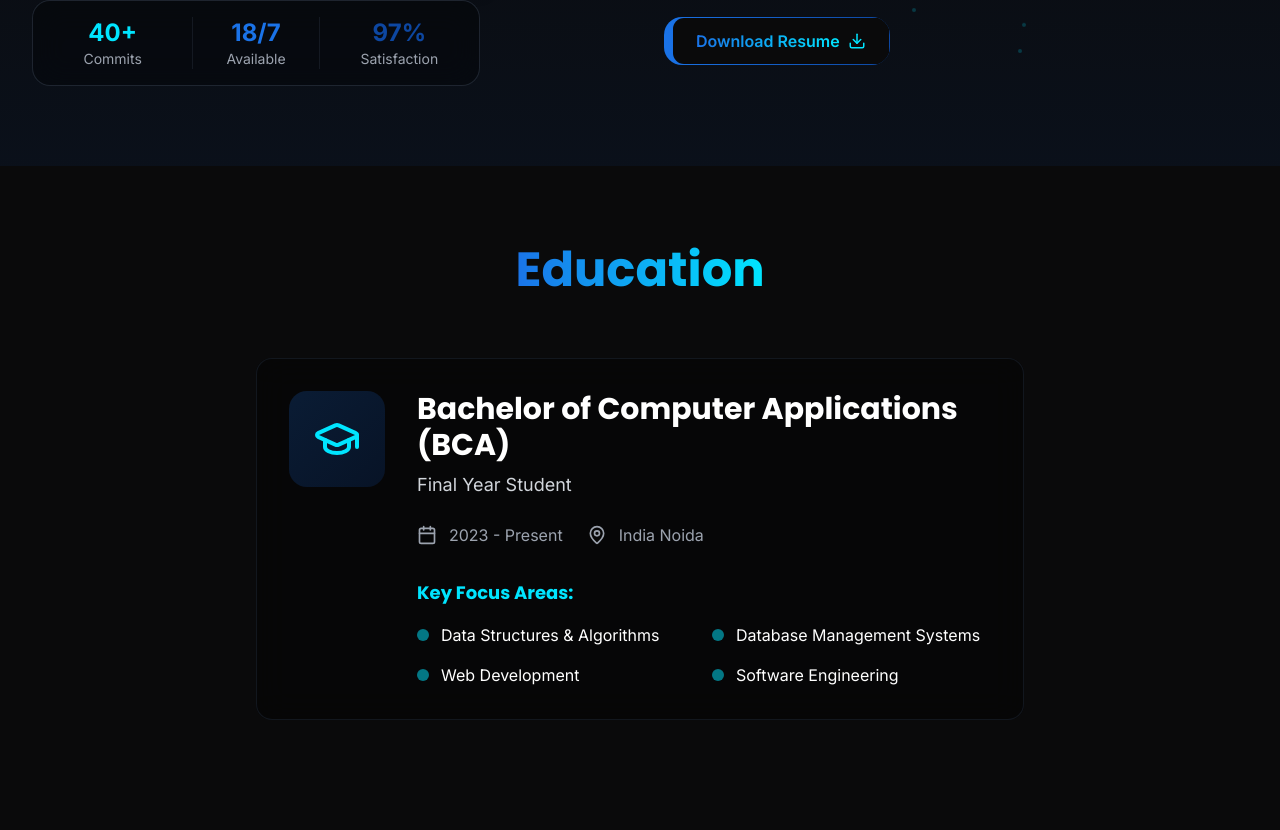
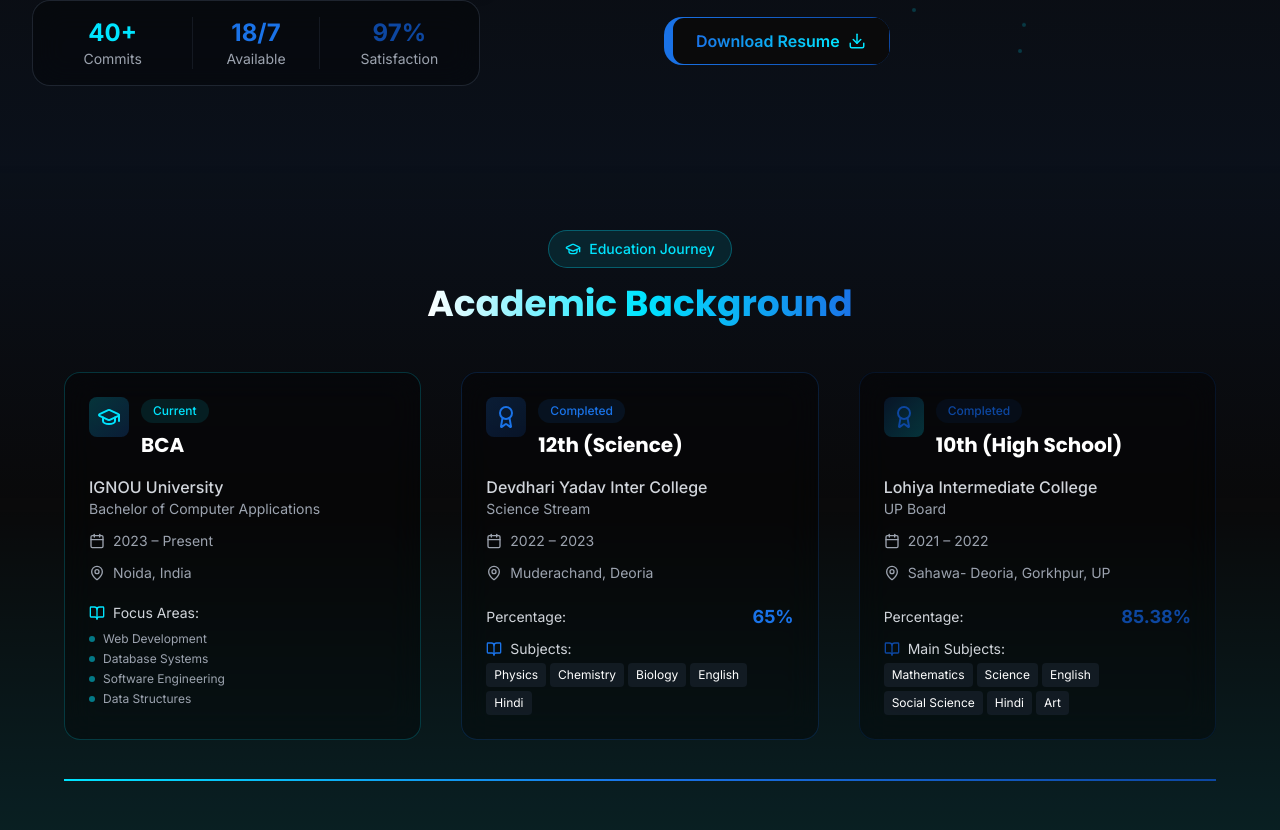
Before and after one commit to yuvraj-singh-0001/my-portfolio, a React (Vite) app in the folder client/: page / in a window 1280 px wide. Shown: the part 1510-2340 px from the top of the page. Built offline with nearby package versions, Linux system fonts and the light colour scheme.

Commit message:
feat: add the right resumje and also keep resposible on the ui

```diff
--- a/client/src/components/sections/Education.jsx
+++ b/client/src/components/sections/Education.jsx
@@ -1,62 +1,212 @@
 import React from 'react';
-import { GraduationCap, Calendar, MapPin } from 'lucide-react';
+import { GraduationCap, Calendar, MapPin, Award, BookOpen } from 'lucide-react';
 
 const Education = () => {
   return (
-    <section id="education" className="py-20 relative">
-      <div className="container mx-auto px-6">
-        <div className="text-center mb-16">
-          <h2 className="font-poppins text-4xl md:text-5xl font-bold mb-6">
-            <span className="bg-gradient-to-r from-accent to-neon-500 bg-clip-text text-transparent">
-              Education
+    <section id="education" className="py-12  mb-5 md:py-16 relative">
+      {/* Background */}
+      <div className="absolute inset-0 bg-gradient-to-b from-secondary/10 via-transparent to-neon-500/10"></div>
+
+      <div className="container mx-auto px-4 sm:px-6 lg:px-8 relative z-10">
+        {/* Header */}
+        <div className="text-center mb-8 md:mb-12">
+          <div className="inline-flex items-center space-x-2 px-4 py-2 rounded-full border border-neon-500/30 bg-neon-500/10 backdrop-blur-sm mb-4">
+            <GraduationCap className="text-neon-500 w-4 h-4" />
+            <span className="text-sm text-neon-500 font-medium">Education Journey</span>
+          </div>
+
+          <h2 className="font-poppins text-3xl md:text-4xl font-bold mb-4">
+            <span className="bg-gradient-to-r from-white via-neon-500 to-accent bg-clip-text text-transparent">
+              Academic Background
             </span>
           </h2>
         </div>
 
-        <div className="max-w-3xl mx-auto glass-dark rounded-2xl p-8">
-          <div className="flex flex-col md:flex-row items-start gap-8">
-            {/* Left: Icon */}
-            <div className="p-6 bg-gradient-to-br from-accent/20 to-secondary/20 rounded-xl self-start">
-              <GraduationCap size={48} className="text-neon-500" />
-            </div>
-
-            {/* Right: Content */}
-            <div className="flex-1">
-              <h3 className="text-2xl md:text-3xl font-bold mb-2">Bachelor of Computer Applications (BCA)</h3>
-              <p className="text-gray-300 mb-6 text-lg">Final Year Student</p>
-
-              <div className="flex flex-wrap gap-6 text-gray-400 mb-8">
-                <div className="flex items-center space-x-3">
-                  <Calendar size={20} />
-                  <span>2023 - Present</span>
+        {/* Education Timeline */}
+        <div className="max-w-6xl mx-auto">
+          <div className="grid md:grid-cols-3 gap-8 md:gap-10">
+            {/* BCA Card */}
+            <div className="glass-dark rounded-2xl p-6 border border-neon-500/20 hover:border-neon-500/40 transition-all duration-300">
+              <div className="flex items-start space-x-3 mb-4">
+                <div className="p-2 bg-gradient-to-br from-neon-500/20 to-accent/20 rounded-lg">
+                  <GraduationCap className="text-neon-500 w-6 h-6" />
                 </div>
-                <div className="flex items-center space-x-3">
-                  <MapPin size={20} />
-                  <span>India Noida </span>
+                <div>
+                  <span className="inline-flex items-center px-3 py-1 bg-neon-500/10 rounded-full text-xs text-neon-500 font-medium mb-2">
+                    Current
+                  </span>
+                  <h3 className="text-xl font-bold text-white">BCA</h3>
                 </div>
               </div>
 
-              <div className="space-y-4">
-                <h4 className="font-semibold text-neon-500 text-lg">Key Focus Areas:</h4>
-                <ul className="grid grid-cols-1 md:grid-cols-2 gap-4">
-                  <li className="flex items-center space-x-3">
-                    <div className="w-3 h-3 bg-neon-500 rounded-full animate-pulse"></div>
-                    <span>Data Structures & Algorithms</span>
-                  </li>
-                  <li className="flex items-center space-x-3">
-                    <div className="w-3 h-3 bg-neon-500 rounded-full animate-pulse"></div>
-                    <span>Database Management Systems</span>
-                  </li>
-                  <li className="flex items-center space-x-3">
-                    <div className="w-3 h-3 bg-neon-500 rounded-full animate-pulse"></div>
-                    <span>Web Development</span>
-                  </li>
-                  <li className="flex items-center space-x-3">
-                    <div className="w-3 h-3 bg-neon-500 rounded-full animate-pulse"></div>
-                    <span>Software Engineering</span>
-                  </li>
-                </ul>
+              <div className="space-y-3">
+                <div>
+                  <p className="text-gray-300 font-medium">IGNOU University</p>
+                  <p className="text-sm text-gray-400">Bachelor of Computer Applications</p>
+                </div>
+
+                <div className="flex items-center space-x-2 text-sm text-gray-400">
+                  <Calendar className="w-4 h-4" />
+                  <span>2023 – Present</span>
+                </div>
+
+                <div className="flex items-center space-x-2 text-sm text-gray-400">
+                  <MapPin className="w-4 h-4" />
+                  <span>Noida, India</span>
+                </div>
+
+                <div className="pt-2">
+                  <div className="flex items-center space-x-2">
+                    <BookOpen className="text-neon-500 w-4 h-4" />
+                    <span className="text-sm text-gray-300">Focus Areas:</span>
+                  </div>
+                  <ul className="mt-2 space-y-1">
+                    {[
+                      "Web Development",
+                      "Database Systems",
+                      "Software Engineering",
+                      "Data Structures"
+                    ].map((item, index) => (
+                      <li key={index} className="flex items-center space-x-2 text-xs text-gray-400">
+                        <div className="w-1.5 h-1.5 bg-neon-500/50 rounded-full"></div>
+                        <span>{item}</span>
+                      </li>
+                    ))}
+                  </ul>
+                </div>
               </div>
+            </div>
+
+            {/* 12th Card */}
+            <div className="glass-dark rounded-2xl p-6 border border-accent/20 hover:border-accent/40 transition-all duration-300">
+              <div className="flex items-start space-x-3 mb-4">
+                <div className="p-2 bg-gradient-to-br from-accent/20 to-secondary/20 rounded-lg">
+                  <Award className="text-accent w-6 h-6" />
+                </div>
+                <div>
+                  <span className="inline-flex items-center px-3 py-1 bg-accent/10 rounded-full text-xs text-accent font-medium mb-2">
+                    Completed
+                  </span>
+                  <h3 className="text-xl font-bold text-white">12th (Science)</h3>
+                </div>
+              </div>
+
+              <div className="space-y-3">
+                <div>
+                  <p className="text-gray-300 font-medium">Devdhari Yadav Inter College</p>
+                  <p className="text-sm text-gray-400">Science Stream</p>
+                </div>
+
+                <div className="flex items-center space-x-2 text-sm text-gray-400">
+                  <Calendar className="w-4 h-4" />
+                  <span>2022 – 2023</span>
+                </div>
+
+                <div className="flex items-center space-x-2 text-sm text-gray-400">
+                  <MapPin className="w-4 h-4" />
+                  <span>Muderachand, Deoria</span>
+                </div>
+
+                <div className="pt-2">
+                  <div className="flex items-center justify-between">
+                    <span className="text-sm text-gray-300">Percentage:</span>
+                    <span className="text-lg font-bold text-accent">65%</span>
+                  </div>
+
+                  <div className="mt-2">
+                    <div className="flex items-center space-x-2">
+                      <BookOpen className="text-accent w-4 h-4" />
+                      <span className="text-sm text-gray-300">Subjects:</span>
+                    </div>
+                    <div className="mt-1 flex flex-wrap gap-1">
+                      <span className="px-2 py-1 bg-gray-800/50 rounded text-xs">Physics</span>
+                      <span className="px-2 py-1 bg-gray-800/50 rounded text-xs">Chemistry</span>
+                      <span className="px-2 py-1 bg-gray-800/50 rounded text-xs">Biology</span>
+                      <span className="px-2 py-1 bg-gray-800/50 rounded text-xs">English</span>
+                      <span className="px-2 py-1 bg-gray-800/50 rounded text-xs">Hindi</span>
+                    </div>
+                  </div>
+                </div>
+              </div>
+            </div>
+
+            {/* 10th Card */}
+            <div className="glass-dark rounded-2xl p-6 border border-secondary/20 hover:border-secondary/40 transition-all duration-300">
+              <div className="flex items-start space-x-3 mb-4">
+                <div className="p-2 bg-gradient-to-br from-secondary/20 to-neon-500/20 rounded-lg">
+                  <Award className="text-secondary w-6 h-6" />
+                </div>
+                <div>
+                  <span className="inline-flex items-center px-3 py-1 bg-secondary/10 rounded-full text-xs text-secondary font-medium mb-2">
+                    Completed
+                  </span>
+                  <h3 className="text-xl font-bold text-white">10th (High School)</h3>
+                </div>
+              </div>
+
+              <div className="space-y-3">
+                <div>
+                  <p className="text-gray-300 font-medium">Lohiya Intermediate College</p>
+                  <p className="text-sm text-gray-400">UP Board</p>
+                </div>
+
+                <div className="flex items-center space-x-2 text-sm text-gray-400">
+                  <Calendar className="w-4 h-4" />
+                  <span>2021 – 2022</span>
+                </div>
+
+                <div className="flex items-center space-x-2 text-sm text-gray-400">
+                  <MapPin className="w-4 h-4" />
+                  <span>Sahawa- Deoria, Gorkhpur, UP</span>
+                </div>
+
+                <div className="pt-2">
+                  <div className="flex items-center justify-between">
+                    <span className="text-sm text-gray-300">Percentage:</span>
+                    <span className="text-lg font-bold text-secondary">85.38%</span>
+                  </div>
+
+                  <div className="mt-2">
+                    <div className="flex items-center space-x-2">
+                      <BookOpen className="text-secondary w-4 h-4" />
+                      <span className="text-sm text-gray-300">Main Subjects:</span>
+                    </div>
+                    <div className="mt-1 flex flex-wrap gap-1">
+                      <span className="px-2 py-1 bg-gray-800/50 rounded text-xs">Mathematics</span>
+                      <span className="px-2 py-1 bg-gray-800/50 rounded text-xs">Science</span>
+                      <span className="px-2 py-1 bg-gray-800/50 rounded text-xs">English</span>
+                      <span className="px-2 py-1 bg-gray-800/50 rounded text-xs">Social Science</span>
+                      <span className="px-2 py-1 bg-gray-800/50 rounded text-xs">Hindi</span>
+                      <span className="px-2 py-1 bg-gray-800/50 rounded text-xs">Art</span>
+
+                    </div>
+                  </div>
+                </div>
+              </div>
+            </div>
+          </div>
+
+          {/* Education Timeline Visual */}
+          <div className="mt-10 hidden md:block">
+            <div className="relative">
+              {/* Timeline Line */}
+              <div className="absolute left-0 right-0 top-1/2 h-0.5 bg-gradient-to-r from-neon-500 via-accent to-secondary transform -translate-y-1/2"></div>
+
+              {/* Timeline Dots */}
+              {/* <div className="relative flex justify-between px-4">
+                <div className="flex flex-col items-center">
+                  <div className="w-4 h-4 bg-secondary rounded-full border-2 border-white shadow-lg"></div>
+                  <span className="text-xs text-gray-400 mt-2">2022</span>
+                </div>
+                <div className="flex flex-col items-center">
+                  <div className="w-4 h-4 bg-accent rounded-full border-2 border-white shadow-lg"></div>
+                  <span className="text-xs text-gray-400 mt-2">2023</span>
+                </div>
+                <div className="flex flex-col items-center">
+                  <div className="w-4 h-4 bg-neon-500 rounded-full border-2 border-white shadow-lg shadow-neon-500/30 animate-pulse"></div>
+                  <span className="text-xs text-gray-400 mt-2">Present</span>
+                </div>
+              </div> */}
             </div>
           </div>
         </div>
```
Also changed, not shown: client/src/components/sections/Hero.jsx (+6 -11 lines), client/src/pages/AboutPage.jsx (+6 -2 lines), client/src/assets/images/Yuvraj-singh-about-image.png (added), 1 other file (tests, documents, lock files or other folders).
